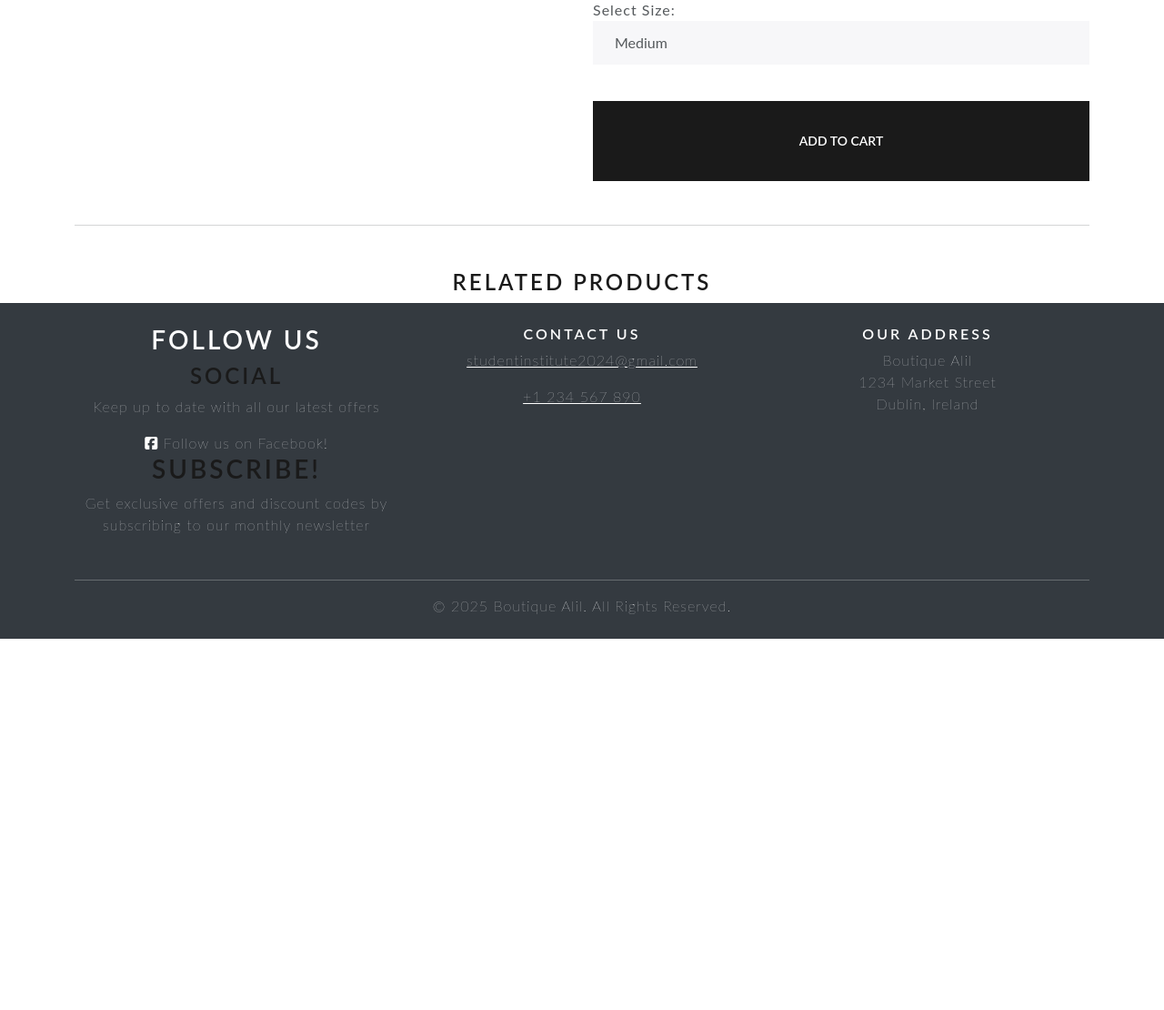
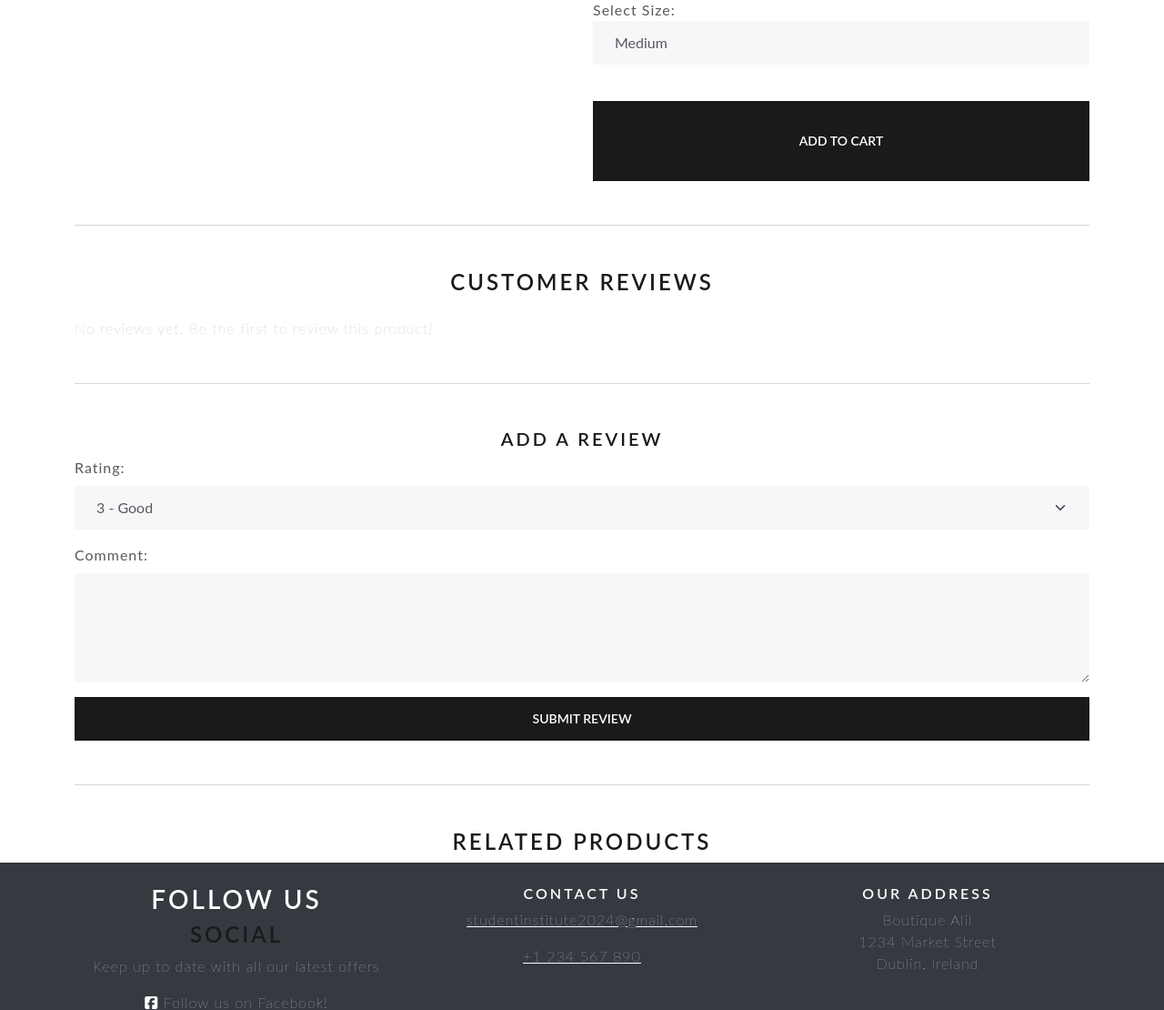
Before and after one commit to BadrAlioui/boutique_shop, a Django app: page /products/product/cargo-pants/ in a window 1280 px wide. Shown: the part 416-1526 px from the top of the page at 91% size. Run offline with Django 5.2, Linux system fonts and the light colour scheme; a user stored in the database is signed in; data comes from the database, SQL or seed files in the repository; tables that the repository leaves empty hold one stand-in row (values such as "Sample post"); some libraries are stand-ins or nearby versions.

Commit message:
Added Review model and implemented migrations

```diff
--- a/boutique_shop/settings.py
+++ b/boutique_shop/settings.py
@@ -13,7 +13,7 @@ BASE_DIR = Path(__file__).resolve().parent.parent
 
 # Security
 SECRET_KEY = config('SECRET_KEY')
-DEBUG = True
+DEBUG = False
 ALLOWED_HOSTS = ['*']
 
 # Installed apps
--- a/store/forms.py
+++ b/store/forms.py
@@ -1,8 +1,12 @@
-from django.forms import ModelForm
-from .models import Product
+from django import forms
+from .models import Product, Review
 
-
-class ProductForm(ModelForm):
+class ProductForm(forms.ModelForm):
     class Meta:
         model = Product
         fields = '__all__'
+
+class ReviewForm(forms.ModelForm):
+    class Meta:
+        model = Review
+        fields = ['rating', 'comment']
--- a/store/models.py
+++ b/store/models.py
@@ -45,6 +45,28 @@ class Product(models.Model):
         if self.price < 0:
             raise ValidationError("Price cannot be negative")
 
+class Review(models.Model):
+    product = models.ForeignKey(Product, on_delete=models.CASCADE, related_name='reviews')
+    user = models.ForeignKey(User, on_delete=models.CASCADE)
+    rating = models.IntegerField(choices=[(i, i) for i in range(1, 6)])  # Note de 1 à 5
+    comment = models.TextField()
+    created_at = models.DateTimeField(auto_now_add=True)
+
+    def __str__(self):
+        return f"Review by {self.user.username} for {self.product.name}"
+
+    @property
+    def average_rating(self):
+        reviews = self.reviews.all()
+        if reviews.exists():
+            return round(reviews.aggregate(models.Avg('rating'))['rating__avg'], 1)
+        return "No ratings yet"
+
+    def clean(self):
+        if not (1 <= self.rating <= 5):
+            raise ValidationError("Rating must be between 1 and 5.")
+
+
 
 class Order(models.Model):
     SIZE_CHOICES = [
--- a/store/templates/store/product_detail.html
+++ b/store/templates/store/product_detail.html
@@ -61,6 +61,58 @@
             {% endif %}
         </div>
     </div>
+    <hr class="my-5" />
+    <h3 class="text-center">Customer Reviews</h3>
+    <div class="reviews-section mt-4">
+        {% if reviews %}
+            {% for review in reviews %}
+            <div class="review mb-4 p-3 bg-light rounded">
+                <p>
+                    <strong>{{ review.user.username }}</strong>
+                    <span class="text-warning">
+                        {% for i in "12345"|slice:":review.rating"|make_list %}
+                        <i class="fas fa-star"></i>
+                        {% endfor %}
+                    </span>
+                </p>
+                <p>{{ review.comment }}</p>
+                <p class="text-muted">
+                    Reviewed on {{ review.created_at|date:"F d, Y" }}
+                </p>
+            </div>
+            {% endfor %}
+        {% else %}
+        <p class="text-muted">No reviews yet. Be the first to review this product!</p>
+        {% endif %}
+    </div>
+
+    <!-- Formulaire pour ajouter un avis -->
+    {% if user.is_authenticated %}
+    <hr class="my-5" />
+    <h4 class="text-center">Add a Review</h4>
+    <form method="POST" action="{% url 'product_detail' product.slug %}">
+        {% csrf_token %}
+        <div class="mb-3">
+            <label for="rating" class="form-label"><strong>Rating:</strong></label>
+            <select name="rating" id="rating" class="form-select">
+                <option value="1">1 - Poor</option>
+                <option value="2">2 - Fair</option>
+                <option value="3" selected>3 - Good</option>
+                <option value="4">4 - Very Good</option>
+                <option value="5">5 - Excellent</option>
+            </select>
+        </div>
+        <div class="mb-3">
+            <label for="comment" class="form-label"><strong>Comment:</strong></label>
+            <textarea name="comment" id="comment" rows="4" class="form-control"></textarea>
+        </div>
+        <button type="submit" class="btn btn-primary w-100">Submit Review</button>
+    </form>
+    {% else %}
+    <p class="text-center mt-4">
+        <a href="{% url 'login' %}" class="btn btn-warning">Log in</a> to write a review!
+    </p>
+    {% endif %}
 
     <!-- Section pour les produits similaires -->
     <hr class="my-5" />
--- a/store/views.py
+++ b/store/views.py
@@ -2,7 +2,8 @@ from django.shortcuts import render, redirect, reverse, get_object_or_404, HttpR
 from django.contrib import messages
 from django.conf import settings
 from django.db.models import Q
-from .models import Product, Category, Order
+from .models import Product, Category, Order, Review
+from .forms import ReviewForm
 from .forms import ProductForm
 from django.contrib.auth.decorators import user_passes_test, login_required
 from datetime import datetime
@@ -72,9 +73,23 @@ def all_products(request):
 
 def product_detail(request, slug):
     product = get_object_or_404(Product, slug=slug)
+    reviews = product.reviews.all()
     context = {
         'product': product,
+        'reviews': reviews,
     }
+    if request.method == 'POST':
+        form = ReviewForm(request.POST)
+        if form.is_valid():
+            review = form.save(commit=False)
+            review.product = product
+            review.user = request.user
+            review.save()
+            messages.success(request, "Your review has been submitted successfully!")
+            return redirect('product_detail', slug=product.slug)
+    else:
+        form = ReviewForm()
+
     return render(request, 'store/product_detail.html', context)
 
 
```
Also changed, not shown: store/migrations/0005_review.py (added).
